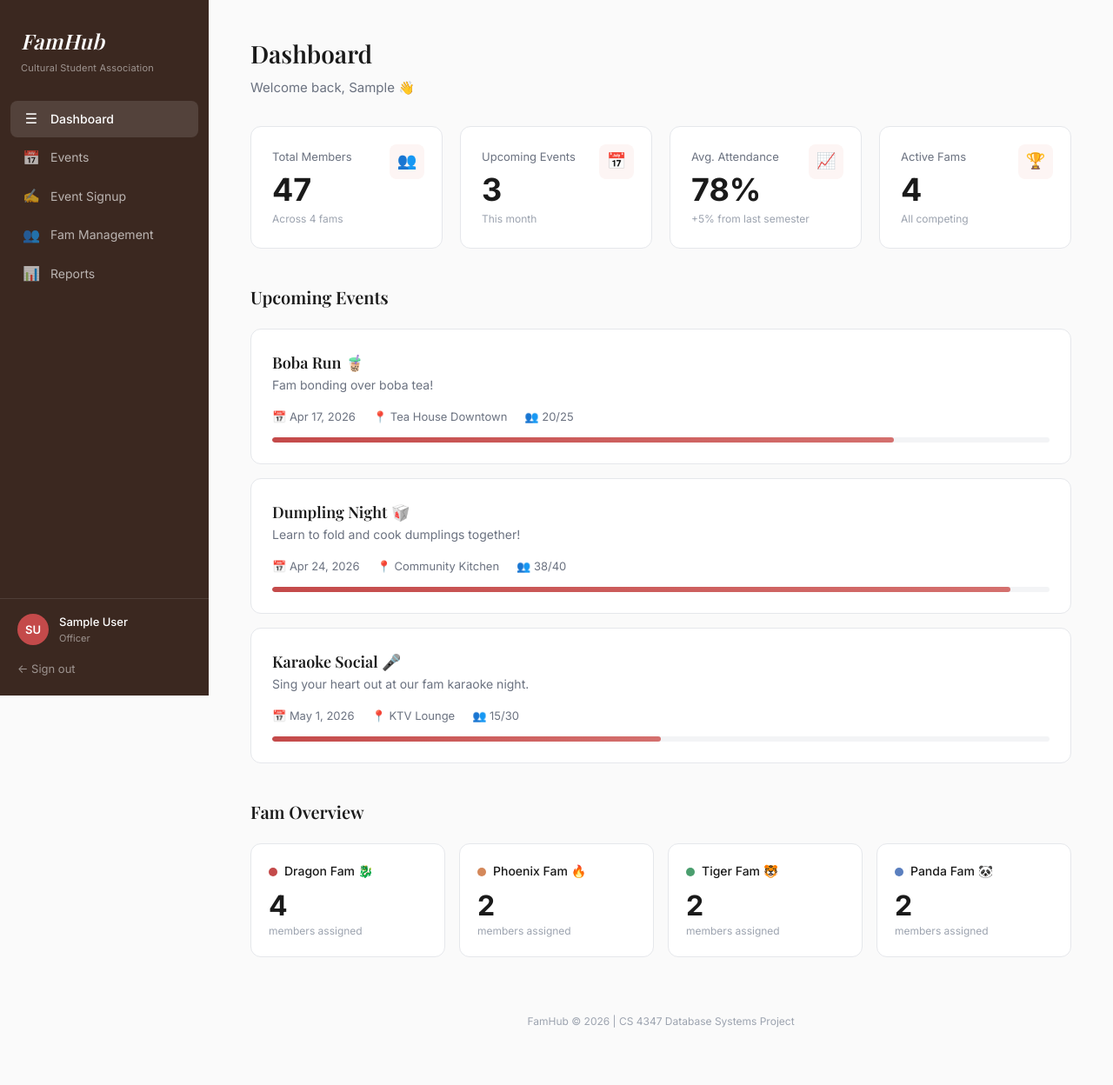
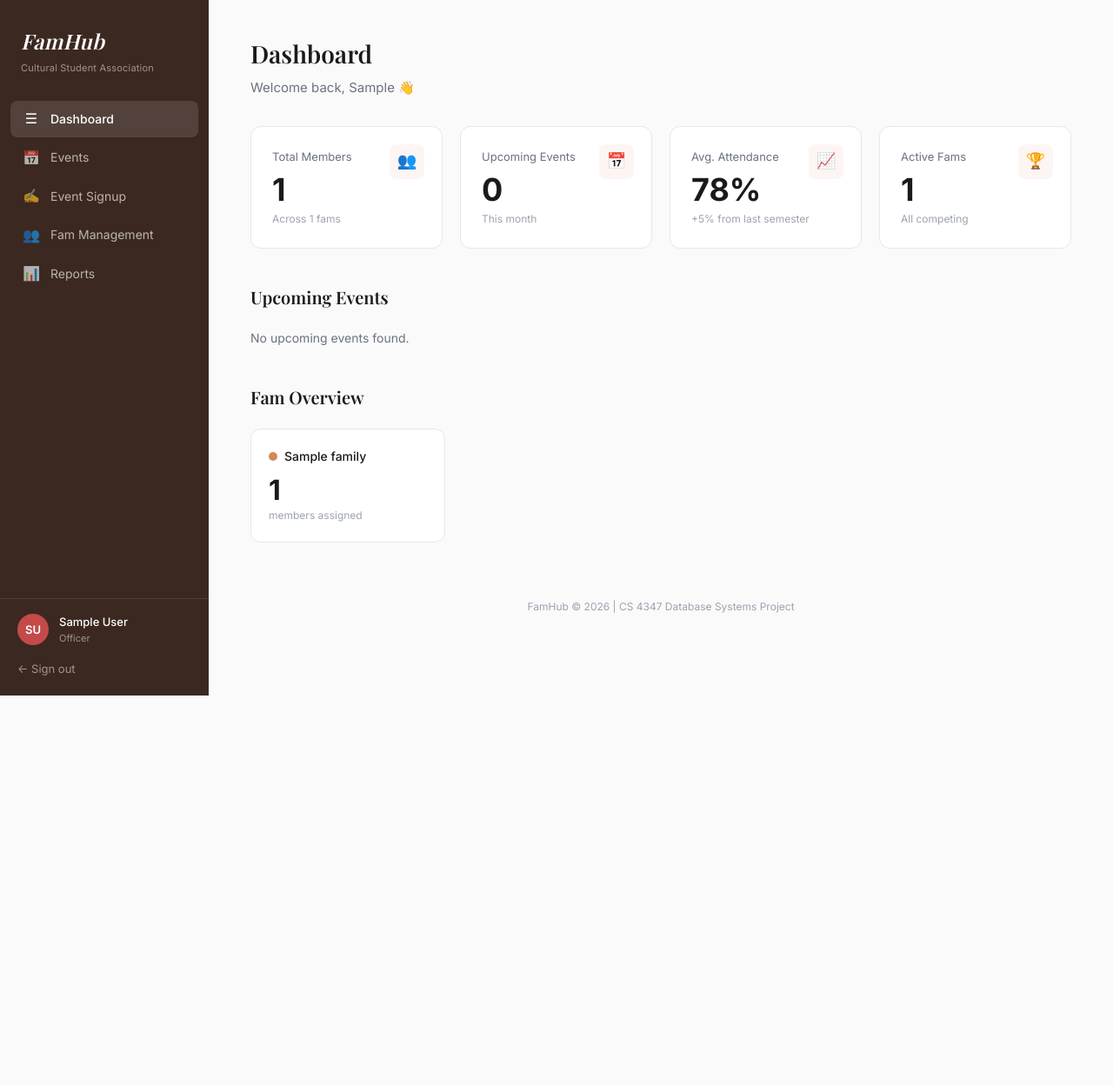
Before and after one commit to AtreyaG/Databases-Project, a PHP site: page /dashboard.php in a window 1280 px wide. Shown: the whole page at 87% size. After the commit the page ends 800 px from the top, so only its background shows below. Run offline with PHP 8.4, Linux system fonts and the light colour scheme; the visitor is signed in with stand-in values (Sample User, id 1); tables that the repository leaves empty hold one stand-in row (values such as "Sample post"); some web fonts are replaced.

Commit message:
Events mostly done, added editing feature

```diff
--- a/dashboard.php
+++ b/dashboard.php
@@ -7,23 +7,55 @@ if (!isset($_SESSION['logged_in']) && !isset($_SESSION['member_logged_in'])) {
 $is_officer = isset($_SESSION['logged_in']);
 require_once 'user_info.php';
 
-if (!$is_officer) {
+if ($is_officer) {
+    $total_members = $conn->query("SELECT COUNT(*) FROM member")->fetch_row()[0];
+
+    $total_fams = $conn->query("SELECT COUNT(*) FROM family")->fetch_row()[0];
+
+    $upcoming_events_count = $conn->query("SELECT COUNT(*) FROM event WHERE event_date >= CURDATE() AND event_date <= LAST_DAY(CURDATE())")->fetch_row()[0];
+
+    $officer_events = $conn->query("
+        SELECT e.*,
+               (SELECT COUNT(*) FROM attendance WHERE event_id = e.event_id) as signup_count
+        FROM event e
+        WHERE e.event_date >= CURDATE()
+        ORDER BY e.event_date ASC
+        LIMIT 3
+    ")->fetch_all(MYSQLI_ASSOC);
+
+    $fam_overview = $conn->query("SELECT * FROM family ORDER BY fam_name ASC")->fetch_all(MYSQLI_ASSOC);
+} else {
     // Fam info
     $fam_stmt = $conn->prepare("
-        SELECT f.fam_name, f.member_count,
-               GROUP_CONCAT(m2.first_name, ' ', m2.last_name ORDER BY m2.last_name SEPARATOR ', ') AS fam_heads
+        SELECT f.fam_id, f.fam_name, f.member_count
         FROM member m
         JOIN family f ON m.fam_id = f.fam_id
-        LEFT JOIN fam_head fh ON fh.fam_id = f.fam_id
-            AND (fh.end_date IS NULL OR fh.end_date >= CURDATE())
-        LEFT JOIN member m2 ON m2.net_id = fh.net_id
         WHERE m.net_id = ?
-        GROUP BY f.fam_id
     ");
     $fam_stmt->bind_param("s", $_SESSION['net_id']);
     $fam_stmt->execute();
     $fam_info = $fam_stmt->get_result()->fetch_assoc();
     $fam_stmt->close();
+
+    if ($fam_info) {
+        // Fetch fam heads separately to avoid GROUP_CONCAT
+        $heads_stmt = $conn->prepare("
+            SELECT m.first_name, m.last_name
+            FROM fam_head fh
+            JOIN member m ON fh.net_id = m.net_id
+            WHERE fh.fam_id = ?
+              AND (fh.end_date IS NULL OR fh.end_date >= CURDATE())
+        ");
+        $heads_stmt->bind_param("i", $fam_info['fam_id']);
+        $heads_stmt->execute();
+        $heads_result = $heads_stmt->get_result();
+        $fam_heads_list = [];
+        while ($h = $heads_result->fetch_assoc()) {
+            $fam_heads_list[] = $h['first_name'] . ' ' . $h['last_name'];
+        }
+        $fam_info['fam_heads'] = !empty($fam_heads_list) ? implode(', ', $fam_heads_list) : 'None assigned';
+        $heads_stmt->close();
+    }
 
     // Recent events (last 5)
     $ev_stmt = $conn->prepare("
@@ -93,13 +125,13 @@ if (!$is_officer) {
             <div class="stat-card">
                 <div class="stat-icon">&#128101;</div>
                 <h4>Total Members</h4>
-                <div class="stat-value">47</div>
-                <div class="stat-sub">Across 4 fams</div>
+                <div class="stat-value"><?= $total_members ?></div>
+                <div class="stat-sub">Across <?= $total_fams ?> fams</div>
             </div>
             <div class="stat-card">
                 <div class="stat-icon">&#128197;</div>
                 <h4>Upcoming Events</h4>
-                <div class="stat-value">3</div>
+                <div class="stat-value"><?= $upcoming_events_count ?></div>
                 <div class="stat-sub">This month</div>
             </div>
             <div class="stat-card">
@@ -111,66 +143,42 @@ if (!$is_officer) {
             <div class="stat-card">
                 <div class="stat-icon">&#127942;</div>
                 <h4>Active Fams</h4>
-                <div class="stat-value">4</div>
+                <div class="stat-value"><?= $total_fams ?></div>
                 <div class="stat-sub">All competing</div>
             </div>
         </div>
 
         <h2 class="section-title">Upcoming Events</h2>
 
+        <?php if (empty($officer_events)): ?>
+            <p style="color: var(--text-light); font-size: 14px;">No upcoming events found.</p>
+        <?php else: foreach ($officer_events as $ev):
+            $prg = $ev['capacity'] > 0 ? min(100, round(($ev['signup_count'] / $ev['capacity']) * 100)) : 0;
+        ?>
         <div class="event-card">
-            <h3>Boba Run &#129483;</h3>
-            <p class="event-description">Fam bonding over boba tea!</p>
+            <h3><?= htmlspecialchars($ev['event_name']) ?></h3>
+            <p class="event-description"><?= htmlspecialchars($ev['description']) ?></p>
             <div class="event-meta">
-                <span>&#128197; Apr 17, 2026</span>
-                <span>&#128205; Tea House Downtown</span>
-                <span>&#128101; 20/25</span>
+                <span>&#128197; <?= date('M j, Y', strtotime($ev['event_date'])) ?></span>
+                <span>&#128205; <?= htmlspecialchars($ev['location']) ?></span>
+                <span>&#128101; <?= $ev['signup_count'] ?>/<?= $ev['capacity'] ?: '∞' ?></span>
             </div>
-            <div class="progress-bar"><div class="progress-fill" style="width: 80%;"></div></div>
+            <div class="progress-bar"><div class="progress-fill" style="width: <?= $prg ?>%;"></div></div>
         </div>
-        <div class="event-card">
-            <h3>Dumpling Night &#129377;</h3>
-            <p class="event-description">Learn to fold and cook dumplings together!</p>
-            <div class="event-meta">
-                <span>&#128197; Apr 24, 2026</span>
-                <span>&#128205; Community Kitchen</span>
-                <span>&#128101; 38/40</span>
-            </div>
-            <div class="progress-bar"><div class="progress-fill" style="width: 95%;"></div></div>
-        </div>
-        <div class="event-card">
-            <h3>Karaoke Social &#127908;</h3>
-            <p class="event-description">Sing your heart out at our fam karaoke night.</p>
-            <div class="event-meta">
-                <span>&#128197; May 1, 2026</span>
-                <span>&#128205; KTV Lounge</span>
-                <span>&#128101; 15/30</span>
-            </div>
-            <div class="progress-bar"><div class="progress-fill" style="width: 50%;"></div></div>
-        </div>
+        <?php endforeach; endif; ?>
 
         <h2 class="section-title" style="margin-top: 40px;">Fam Overview</h2>
         <div class="fam-cards">
+            <?php foreach ($fam_overview as $f):
+                $dot_colors = ['red', 'orange', 'green', 'blue'];
+                $color = $dot_colors[$f['fam_id'] % 4];
+            ?>
             <div class="fam-card">
-                <div class="fam-card-header"><span class="fam-dot red"></span> Dragon Fam &#128009;</div>
-                <div class="fam-count">4</div>
+                <div class="fam-card-header"><span class="fam-dot <?= $color ?>"></span> <?= htmlspecialchars($f['fam_name']) ?></div>
+                <div class="fam-count"><?= $f['member_count'] ?></div>
                 <div class="fam-label">members assigned</div>
             </div>
-            <div class="fam-card">
-                <div class="fam-card-header"><span class="fam-dot orange"></span> Phoenix Fam &#128293;</div>
-                <div class="fam-count">2</div>
-                <div class="fam-label">members assigned</div>
-            </div>
-            <div class="fam-card">
-                <div class="fam-card-header"><span class="fam-dot green"></span> Tiger Fam &#128047;</div>
-                <div class="fam-count">2</div>
-                <div class="fam-label">members assigned</div>
-            </div>
-            <div class="fam-card">
-                <div class="fam-card-header"><span class="fam-dot blue"></span> Panda Fam &#128060;</div>
-                <div class="fam-count">2</div>
-                <div class="fam-label">members assigned</div>
-            </div>
+            <?php endforeach; ?>
         </div>
 
         <?php else: ?>
```
Also changed, not shown: event_form.php (+35 -3 lines), event_process.php (+32 -13 lines), event_signup.php (+26 -4 lines).
